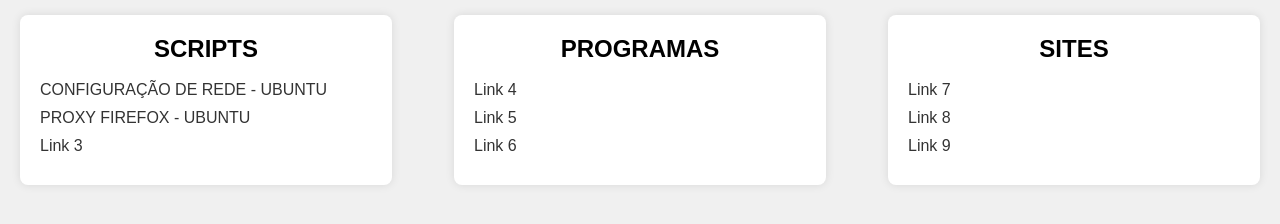
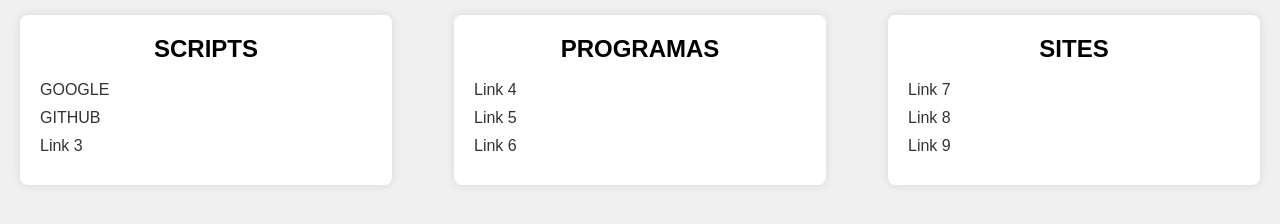
Before and after one commit to RubemSN/meu_site, a plain HTML site: page index.html in a window 1280 px wide. Shown: the part 60-284 px from the top of the page. Drawn offline with Linux system fonts and the light colour scheme.

Commit message:
Update index.html

```diff
--- a/index.html
+++ b/index.html
@@ -63,8 +63,8 @@
   <!-- Coluna 1 -->
   <div class="coluna">
     <h2>SCRIPTS</h2><br>
-    <a href="SCRIPT/CONFIGURAÇÃO  IP.sh">CONFIGURAÇÃO DE REDE - UBUNTU</a>
-	<a href="SCRIPT/proxy.sh">PROXY FIREFOX - UBUNTU</a>
+    <a href="www.google.com">GOOGLE</a>
+	<a href="https://rubemsn.github.io/git_aula_01/">GITHUB</a>
    	<a href="#">Link 3</a>
   </div>
 
```
